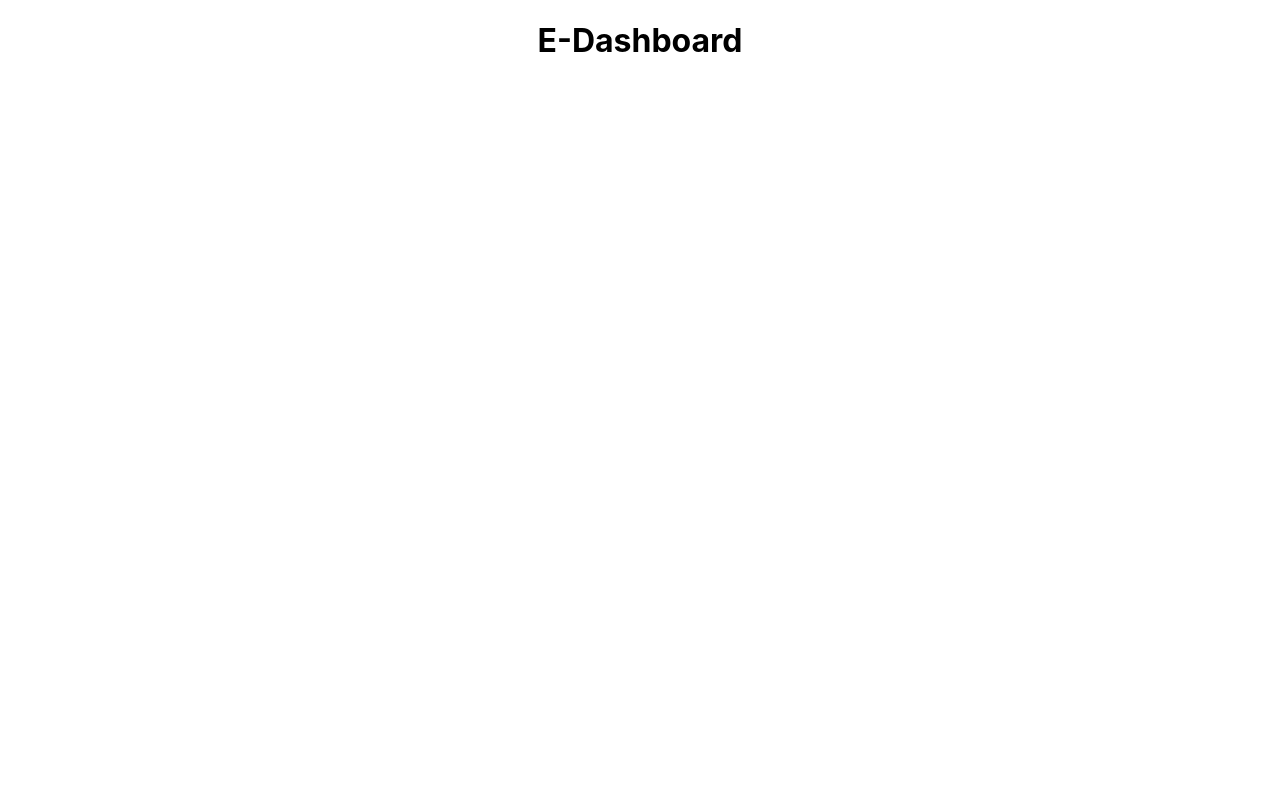
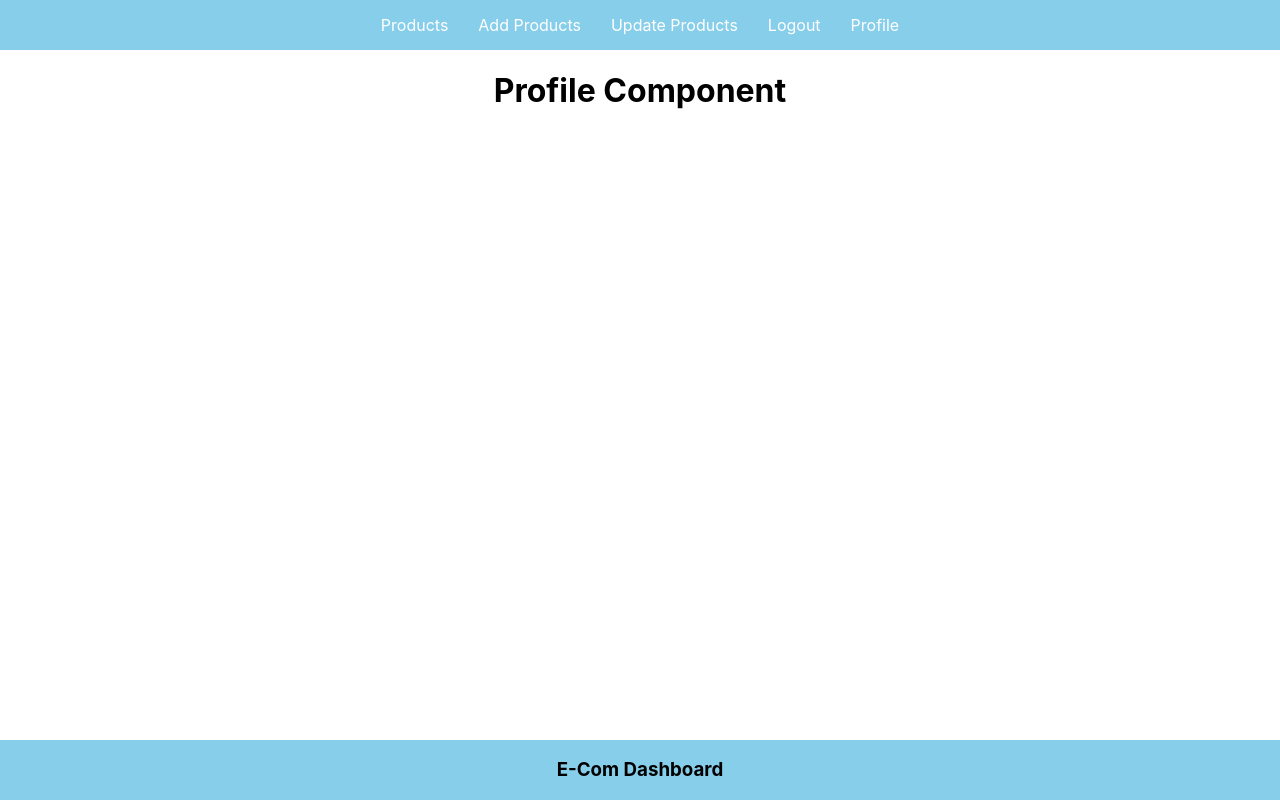
Before and after one commit to yogeshsunder/e-dashboard-frontend, a React (Create React App) app: page /profile in a window 1280 px wide. Built offline with nearby package versions, Linux system fonts and the light colour scheme.

Commit message:
Making Nav and Footer

```diff
--- a/package.json
+++ b/package.json
@@ -8,6 +8,7 @@
     "@testing-library/user-event": "^13.5.0",
     "react": "^18.3.1",
     "react-dom": "^18.3.1",
+    "react-router-dom": "^6.24.1",
     "react-scripts": "5.0.1",
     "web-vitals": "^2.1.4"
   },
--- a/src/App.css
+++ b/src/App.css
@@ -5,6 +5,33 @@
 .App-logo {
   height: 40vmin;
   pointer-events: none;
+}
+
+.nav-ul{
+    margin: 0;
+    padding: 5px;
+    background-color: skyblue;
+}
+
+.footer {
+  bottom: 0;
+  position: absolute;
+  text-align: center;
+  width: 100%;
+  background-color: skyblue;
+}
+
+.nav-ul li{
+  display: inline-block;
+  padding: 10px;
+}
+
+.nav-ul li a{
+
+    color: #fff;
+    padding: 5px;
+    text-decoration: none;
+
 }
 
 @media (prefers-reduced-motion: no-preference) {
--- a/src/App.js
+++ b/src/App.js
@@ -1,10 +1,23 @@
-import logo from './logo.svg';
 import './App.css';
+import Nav from './componenets/Nav';
+import Footer from './componenets/Footer';
+import { BrowserRouter, Route, Routes } from 'react-router-dom';
 
 function App() {
   return (
     <div className="App">
-      <h1>E-Dashboard</h1>
+      <BrowserRouter>
+      <Nav />
+
+      <Routes>
+        <Route path='/' element={<h1>Product Listing Component</h1>}/>
+        <Route path='/add' element={<h1>Add Product Listing Component</h1>}/>
+        <Route path='/update' element={<h1>Udate Product Listing Component</h1>}/>
+        <Route path='/logout' element={<h1>Logout Component</h1>}/>
+        <Route path='/profile' element={<h1>Profile Component</h1>}/>
+      </Routes>
+      </BrowserRouter>
+      <Footer />
     </div>
   );
 }
--- /dev/null
+++ b/src/componenets/Footer.js
@@ -0,0 +1,11 @@
+import React from "react";
+
+const Footer=()=>{
+    return(
+        <div className="footer">
+            <h3>E-Com Dashboard</h3>
+        </div>
+    )
+}
+
+export default Footer;
--- /dev/null
+++ b/src/componenets/Nav.js
@@ -0,0 +1,18 @@
+import React from "react";
+import { Link } from "react-router-dom";
+
+const Nav=()=>{
+    return(
+        <div>
+            <ul className="nav-ul">
+                <li><Link to="/">Products</Link></li>
+                <li><Link to="/add">Add Products</Link></li>
+                <li><Link to="/update">Update Products</Link></li>
+                <li><Link to="/logout">Logout</Link></li>
+                <li><Link to="/profile">Profile</Link></li>
+            </ul>
+        </div>
+    )
+}
+
+export default Nav;
```
Also changed, not shown: 1 other file (tests, documents, lock files or other folders).
